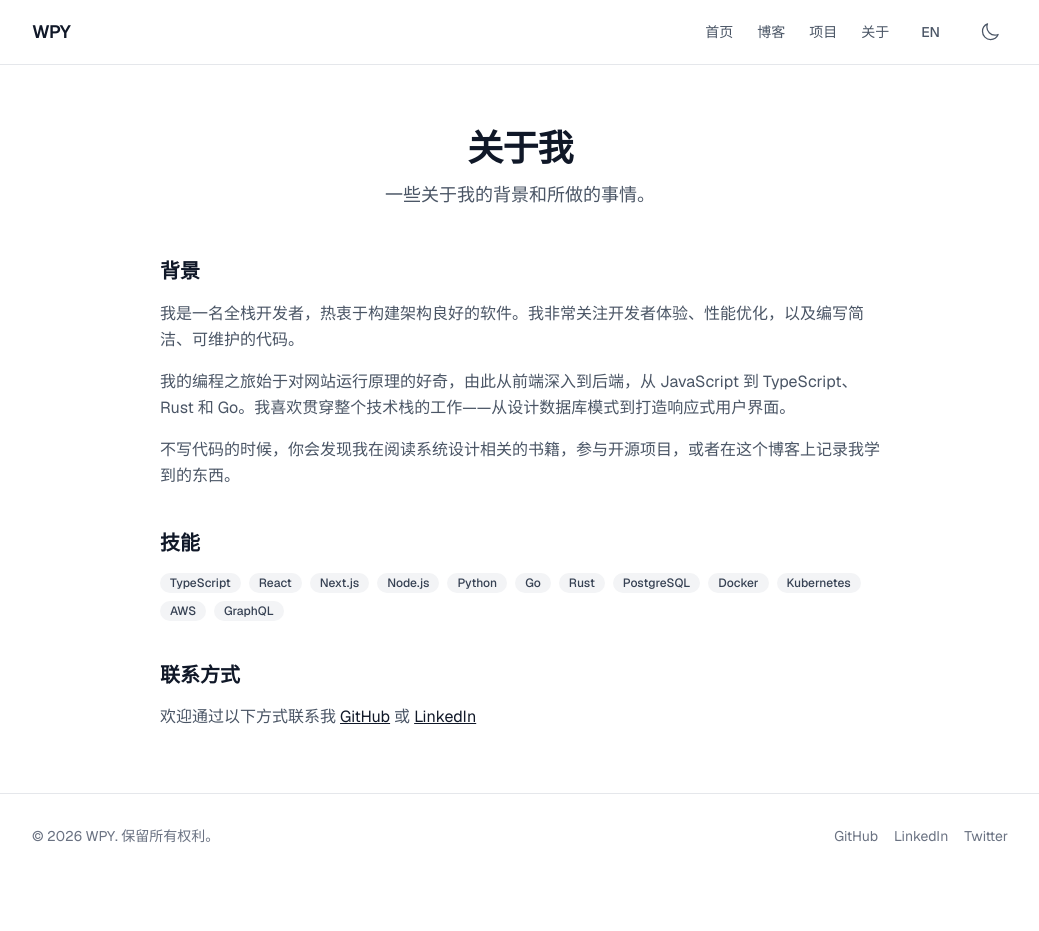
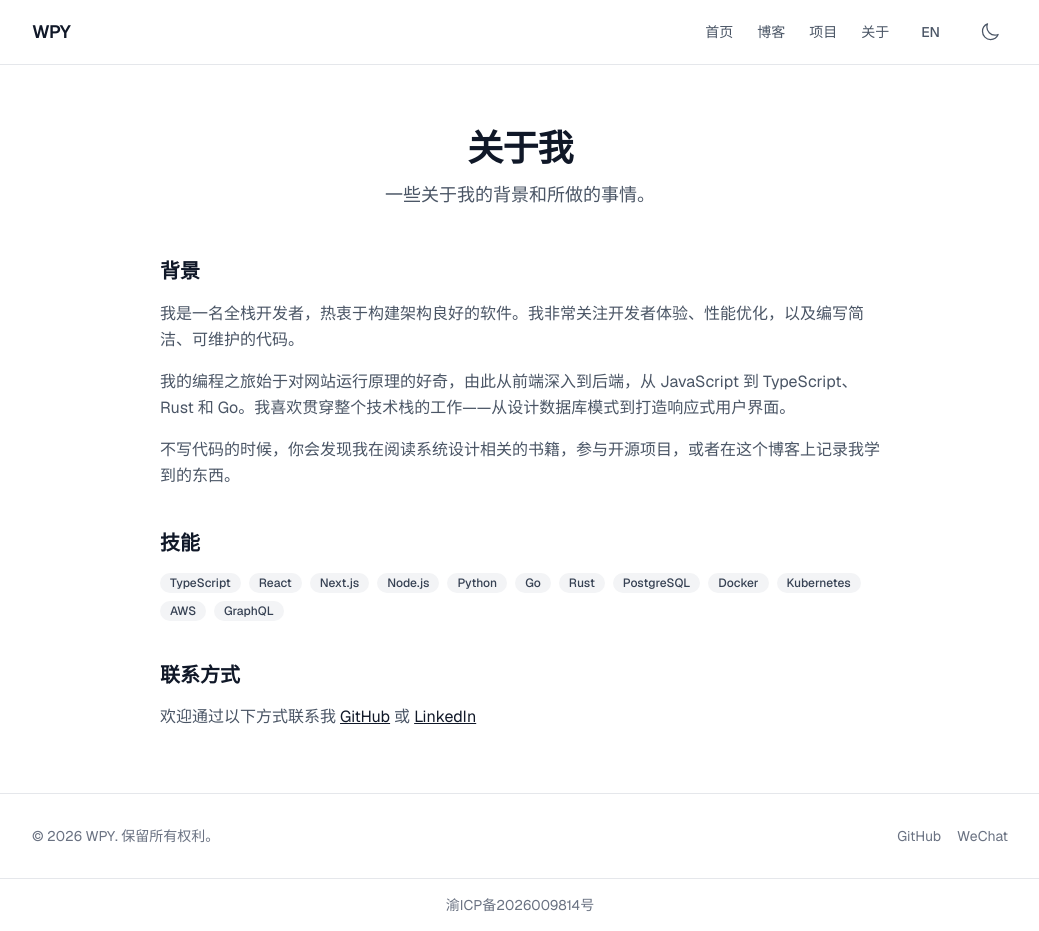
Before and after one commit to liwangbai/Blog1.0, a Next.js app: page /about in a window 1280 px wide. Shown: the whole page, without its empty margins (120-1159 px from the left). Before the commit the page ends 878 px from the top, so only its background shows below. Built offline with nearby package versions, Linux system fonts and the light colour scheme; no server answers.

Commit message:
feat: 添加 ICP 备案号，更新 Footer 社交链接（GitHub 改地址、新增微信二维码，移除 LinkedIn/Twitter）

```diff
--- /dev/null
+++ b/src/components/layout/SocialLinks.tsx
@@ -0,0 +1,38 @@
+'use client';
+
+import { useState } from 'react';
+
+export function SocialLinks({ githubLabel }: { githubLabel: string }) {
+  const [showWechat, setShowWechat] = useState(false);
+
+  return (
+    <div className="flex items-center gap-4">
+      <a
+        href="https://github.com/liwangbai"
+        target="_blank"
+        rel="noopener noreferrer"
+        className="text-sm text-gray-500 dark:text-gray-400 hover:text-gray-900 dark:hover:text-white transition-colors"
+      >
+        {githubLabel}
+      </a>
+      <button
+        type="button"
+        onClick={() => setShowWechat(!showWechat)}
+        className="text-sm text-gray-500 dark:text-gray-400 hover:text-gray-900 dark:hover:text-white transition-colors cursor-pointer"
+      >
+        WeChat
+      </button>
+      {showWechat && (
+        <div className="fixed inset-0 z-50 flex items-center justify-center bg-black/50" onClick={() => setShowWechat(false)}>
+          <div className="relative" onClick={(e) => e.stopPropagation()}>
+            <img
+              src="/images/wechat_addme.jpg"
+              alt="WeChat QR Code"
+              className="w-64 h-64 rounded-lg shadow-lg"
+            />
+          </div>
+        </div>
+      )}
+    </div>
+  );
+}
--- a/src/components/layout/footer.tsx
+++ b/src/components/layout/footer.tsx
@@ -1,7 +1,8 @@
 import { cookies } from 'next/headers';
-import { SITE, SOCIAL_LINKS } from '@/lib/constants';
+import { SITE } from '@/lib/constants';
 import { getDictionary } from '@/i18n/get-dictionary';
 import { cookieName, defaultLocale } from '@/i18n/settings';
+import { SocialLinks } from './SocialLinks';
 
 export async function Footer() {
   const cookieStore = await cookies();
@@ -16,32 +17,17 @@ export async function Footer() {
             .replace('{year}', String(new Date().getFullYear()))
             .replace('{author}', SITE.author)}
         </p>
-        <div className="flex items-center gap-4">
+        <SocialLinks githubLabel={dict.common.github} />
+      </div>
+      <div className="flex justify-center border-t border-gray-200 dark:border-gray-800 py-4">
         <a
-            href={SOCIAL_LINKS.github}
+          href="http://beian.miit.gov.cn/"
           target="_blank"
           rel="noopener noreferrer"
           className="text-sm text-gray-500 dark:text-gray-400 hover:text-gray-900 dark:hover:text-white transition-colors"
         >
-            {dict.common.github}
+          渝ICP备2026009814号
         </a>
-          <a
-            href={SOCIAL_LINKS.linkedin}
-            target="_blank"
-            rel="noopener noreferrer"
-            className="text-sm text-gray-500 dark:text-gray-400 hover:text-gray-900 dark:hover:text-white transition-colors"
-          >
-            {dict.common.linkedin}
-          </a>
-          <a
-            href={SOCIAL_LINKS.twitter}
-            target="_blank"
-            rel="noopener noreferrer"
-            className="text-sm text-gray-500 dark:text-gray-400 hover:text-gray-900 dark:hover:text-white transition-colors"
-          >
-            {dict.common.twitter}
-          </a>
-        </div>
       </div>
     </footer>
   );
```
Also changed, not shown: public/images/wechat_addme.jpg (added). Lines whose indentation alone changed are shown as unchanged.
